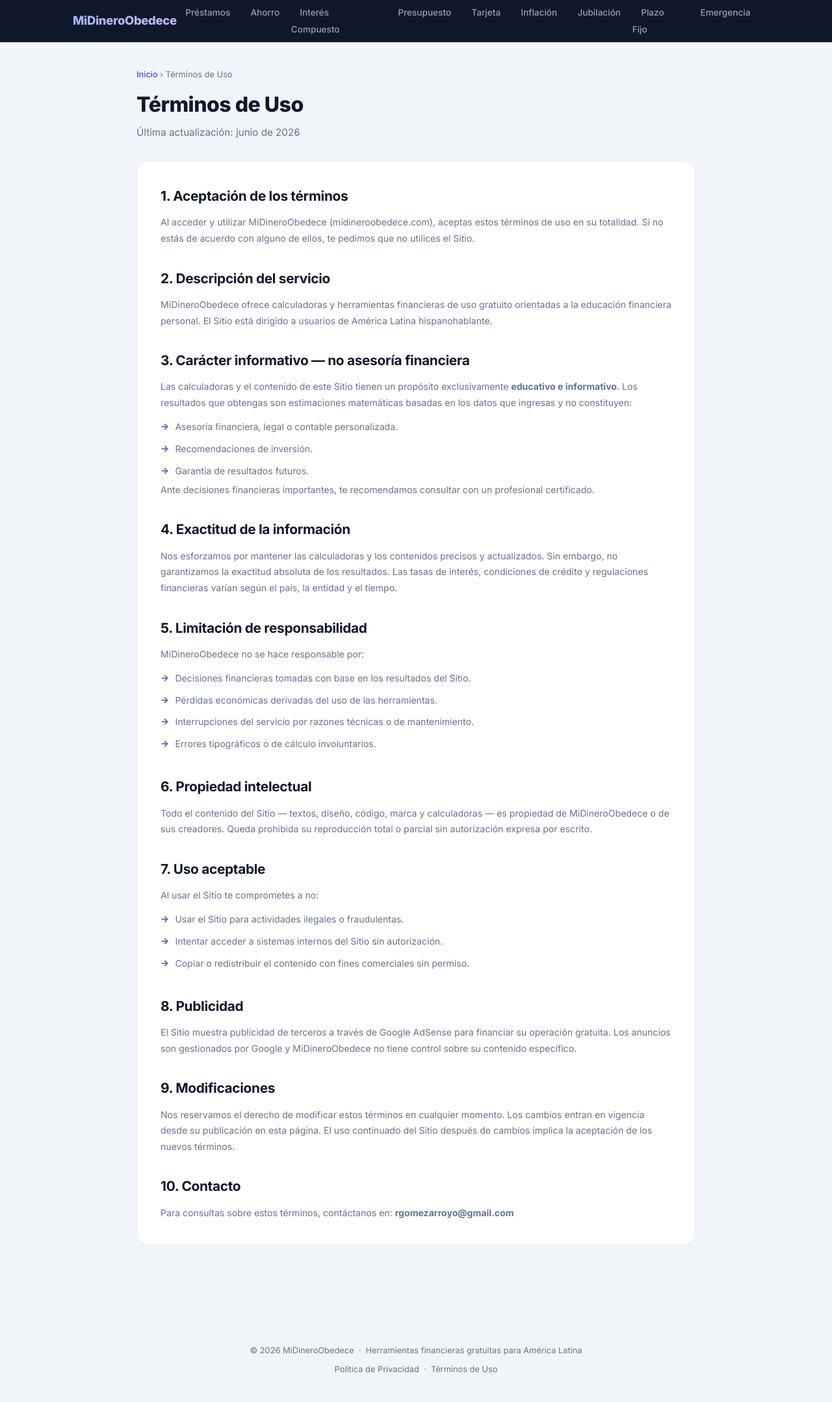
After one commit to rgomezarroyo/midineroobedece, a Flask app: page /terminos in a window 1280 px wide. The commit adds this page. Shown: the whole page at 65% size. Run offline with Flask 3, Linux system fonts and the light colour scheme.

Commit message:
Agrega páginas legales, completa nav y links en footer
- Crea /privacidad (Política de Privacidad) requerida por AdSense
- Crea /terminos (Términos de Uso)
- Agrega rutas privacidad y terminos en app.py
- Incluye ambas páginas en sitemap.xml
- Agrega links legales en el footer
- Completa nav con Jubilación, Plazo Fijo y Fondo de Emergencia (faltaban 3 de 9)

Co-Authored-By: Claude Sonnet 4.6 <noreply@anthropic.com>

```diff
--- a/app.py
+++ b/app.py
@@ -43,6 +43,14 @@ def calculadora_plazo_fijo():
 def calculadora_fondo_emergencia():
     return render_template('calculadora_fondo_emergencia.html')
 
+@app.route('/privacidad')
+def privacidad():
+    return render_template('privacidad.html')
+
+@app.route('/terminos')
+def terminos():
+    return render_template('terminos.html')
+
 @app.route('/sitemap.xml')
 def sitemap():
     pages = [
@@ -56,6 +64,8 @@ def sitemap():
         ('/calculadora-jubilacion', '0.9', 'monthly'),
         ('/calculadora-plazo-fijo', '0.9', 'monthly'),
         ('/calculadora-fondo-emergencia', '0.9', 'monthly'),
+        ('/privacidad', '0.3', 'yearly'),
+        ('/terminos', '0.3', 'yearly'),
     ]
     base = 'https://midineroobedece.com'
     hoy = date.today().isoformat()
--- a/app/static/css/style.css
+++ b/app/static/css/style.css
@@ -576,6 +576,20 @@ footer {
     margin-top: 3rem;
 }
 
+.footer-links {
+    margin-top: 0.5rem;
+}
+
+.footer-links a {
+    color: var(--text-muted);
+    text-decoration: none;
+    transition: color 0.15s;
+}
+
+.footer-links a:hover {
+    color: var(--primary);
+}
+
 /* ── HAMBURGER NAV ── */
 .nav-toggle {
     display: none;
--- a/app/templates/base.html
+++ b/app/templates/base.html
@@ -71,6 +71,9 @@
                 <li><a href="/calculadora-presupuesto">Presupuesto</a></li>
                 <li><a href="/calculadora-tarjeta-credito">Tarjeta</a></li>
                 <li><a href="/calculadora-inflacion">Inflación</a></li>
+                <li><a href="/calculadora-jubilacion">Jubilación</a></li>
+                <li><a href="/calculadora-plazo-fijo">Plazo Fijo</a></li>
+                <li><a href="/calculadora-fondo-emergencia">Emergencia</a></li>
             </ul>
         </nav>
     </header>
@@ -81,6 +84,11 @@
 
     <footer>
         <p>© 2026 MiDineroObedece &nbsp;·&nbsp; Herramientas financieras gratuitas para América Latina</p>
+        <p class="footer-links">
+            <a href="/privacidad">Política de Privacidad</a>
+            &nbsp;·&nbsp;
+            <a href="/terminos">Términos de Uso</a>
+        </p>
     </footer>
 
     <script src="{{ url_for('static', filename='js/main.js') }}"></script>
--- /dev/null
+++ b/app/templates/terminos.html
@@ -0,0 +1,62 @@
+{% extends "base.html" %}
+
+{% block title %}Términos de Uso | MiDineroObedece{% endblock %}
+
+{% block meta_description %}Términos y condiciones de uso de MiDineroObedece. Lee nuestras condiciones antes de usar las herramientas financieras del sitio.{% endblock %}
+
+{% block content %}
+<section class="calculadora-page">
+    <p class="breadcrumb"><a href="/">Inicio</a> › Términos de Uso</p>
+    <h1>Términos de Uso</h1>
+    <p class="subtitulo">Última actualización: junio de 2026</p>
+
+    <article class="contenido-seo">
+        <h2>1. Aceptación de los términos</h2>
+        <p>Al acceder y utilizar MiDineroObedece (midineroobedece.com), aceptas estos términos de uso en su totalidad. Si no estás de acuerdo con alguno de ellos, te pedimos que no utilices el Sitio.</p>
+
+        <h2 style="margin-top:2rem">2. Descripción del servicio</h2>
+        <p>MiDineroObedece ofrece calculadoras y herramientas financieras de uso gratuito orientadas a la educación financiera personal. El Sitio está dirigido a usuarios de América Latina hispanohablante.</p>
+
+        <h2 style="margin-top:2rem">3. Carácter informativo — no asesoría financiera</h2>
+        <p>Las calculadoras y el contenido de este Sitio tienen un propósito exclusivamente <strong>educativo e informativo</strong>. Los resultados que obtengas son estimaciones matemáticas basadas en los datos que ingresas y no constituyen:</p>
+        <ul>
+            <li>Asesoría financiera, legal o contable personalizada.</li>
+            <li>Recomendaciones de inversión.</li>
+            <li>Garantía de resultados futuros.</li>
+        </ul>
+        <p>Ante decisiones financieras importantes, te recomendamos consultar con un profesional certificado.</p>
+
+        <h2 style="margin-top:2rem">4. Exactitud de la información</h2>
+        <p>Nos esforzamos por mantener las calculadoras y los contenidos precisos y actualizados. Sin embargo, no garantizamos la exactitud absoluta de los resultados. Las tasas de interés, condiciones de crédito y regulaciones financieras varían según el país, la entidad y el tiempo.</p>
+
+        <h2 style="margin-top:2rem">5. Limitación de responsabilidad</h2>
+        <p>MiDineroObedece no se hace responsable por:</p>
+        <ul>
+            <li>Decisiones financieras tomadas con base en los resultados del Sitio.</li>
+            <li>Pérdidas económicas derivadas del uso de las herramientas.</li>
+            <li>Interrupciones del servicio por razones técnicas o de mantenimiento.</li>
+            <li>Errores tipográficos o de cálculo involuntarios.</li>
+        </ul>
+
+        <h2 style="margin-top:2rem">6. Propiedad intelectual</h2>
+        <p>Todo el contenido del Sitio — textos, diseño, código, marca y calculadoras — es propiedad de MiDineroObedece o de sus creadores. Queda prohibida su reproducción total o parcial sin autorización expresa por escrito.</p>
+
+        <h2 style="margin-top:2rem">7. Uso aceptable</h2>
+        <p>Al usar el Sitio te comprometes a no:</p>
+        <ul>
+            <li>Usar el Sitio para actividades ilegales o fraudulentas.</li>
+            <li>Intentar acceder a sistemas internos del Sitio sin autorización.</li>
+            <li>Copiar o redistribuir el contenido con fines comerciales sin permiso.</li>
+        </ul>
+
+        <h2 style="margin-top:2rem">8. Publicidad</h2>
+        <p>El Sitio muestra publicidad de terceros a través de Google AdSense para financiar su operación gratuita. Los anuncios son gestionados por Google y MiDineroObedece no tiene control sobre su contenido específico.</p>
+
+        <h2 style="margin-top:2rem">9. Modificaciones</h2>
+        <p>Nos reservamos el derecho de modificar estos términos en cualquier momento. Los cambios entran en vigencia desde su publicación en esta página. El uso continuado del Sitio después de cambios implica la aceptación de los nuevos términos.</p>
+
+        <h2 style="margin-top:2rem">10. Contacto</h2>
+        <p>Para consultas sobre estos términos, contáctanos en: <strong>rgomezarroyo@gmail.com</strong></p>
+    </article>
+</section>
+{% endblock %}
```
Also changed, not shown: app/templates/privacidad.html (added, +60 -0 lines).
